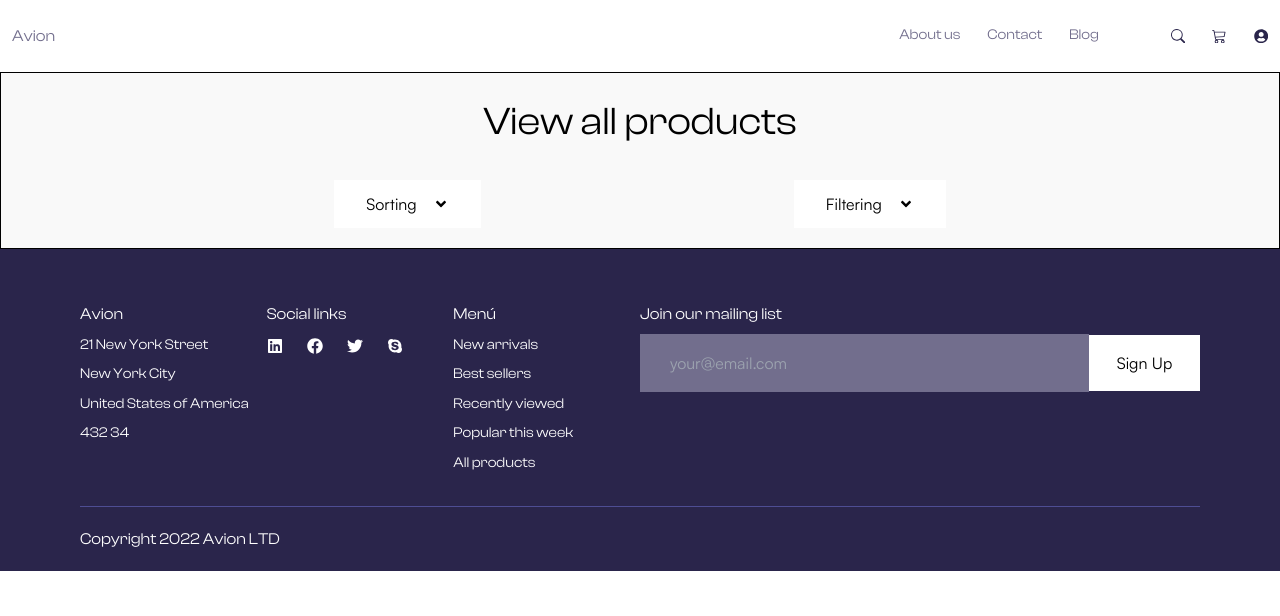
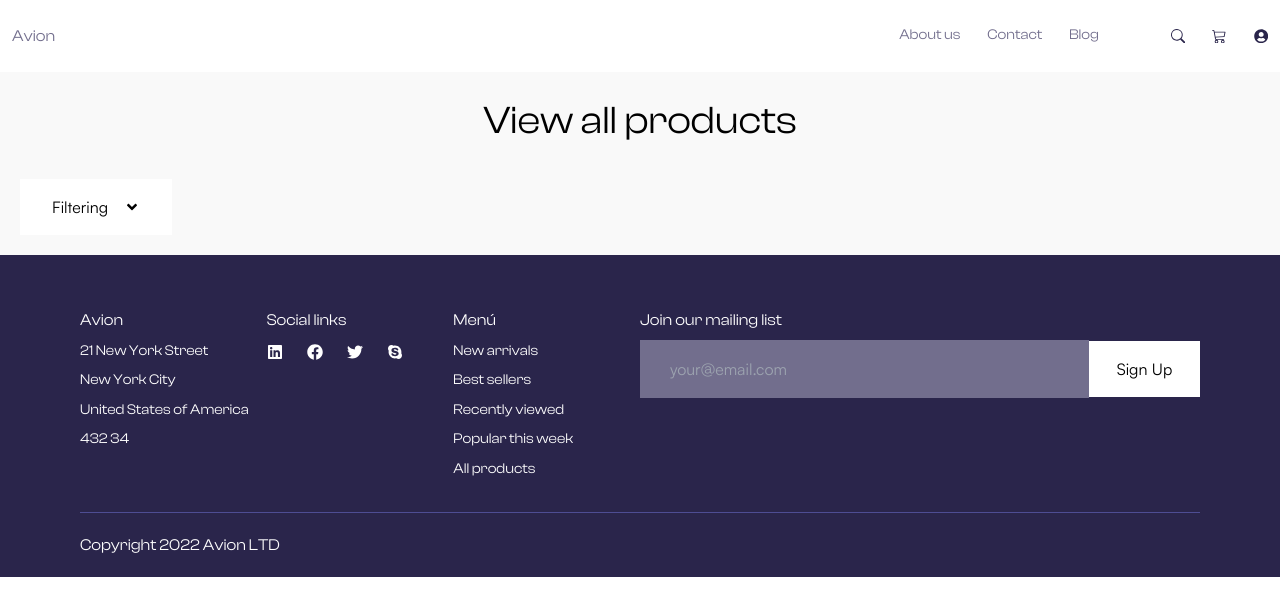
Before and after one commit to diegoBenitez2/ecommerce-app-next, a Next.js app: page / in a window 1280 px wide. Shown: the top 616 px of the page. Built offline with nearby package versions, Linux system fonts and the light colour scheme.

Commit message:
fix: delete sorting button

```diff
--- a/src/pages/index.js
+++ b/src/pages/index.js
@@ -13,18 +13,13 @@ export default function Home() {
         <title>Ecommerce | Products</title>
       </Head>
       <Layout>
-        <div className='p-5 mx-auto text-center border'>
+        <div className='p-5 mx-auto text-center'>
           <h1 className='mb-7 text-3xl md:text-4xl'>View all products</h1>
-          <div className='flex justify-evenly'>
-            <Button
-              text={'Sorting'}
-              style={'primary'}
-              size={'small'}
-              iconColor={'#000'} />
+          <div className='flex justify-between'>
             <Button
               text={'Filtering'}
               style={'primary'}
-              size={'small'}
+              size={'medium'}
               iconColor={'#000'}
               onclick={() => setOpenFilter(true)}/>
           </div>
```
